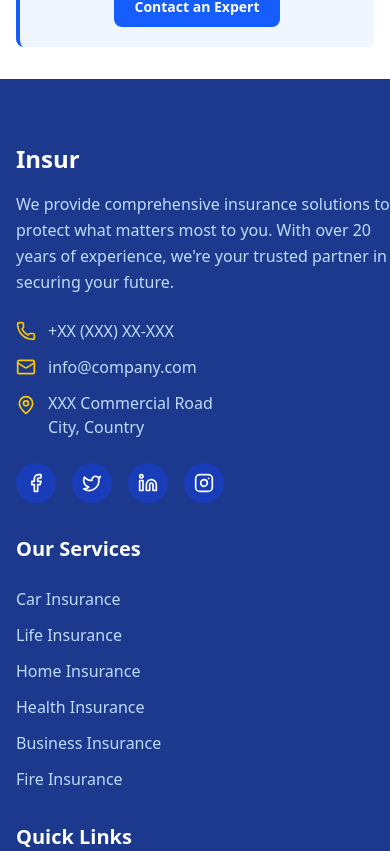
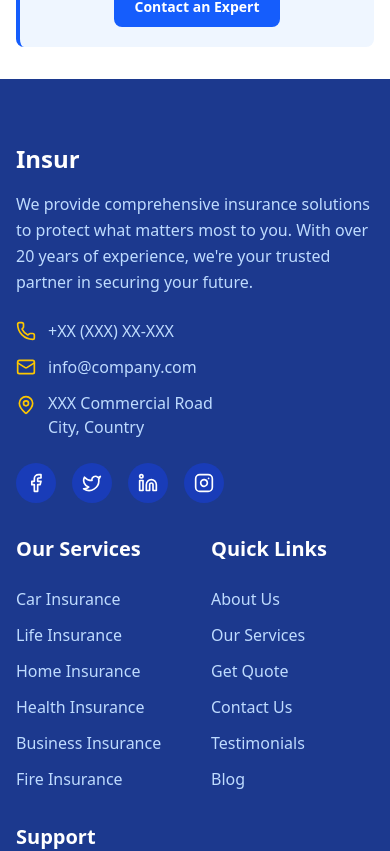
Before and after one commit to G-Bryan237/insurance-service, a Next.js app: page / in a window 390 px wide. Shown: the part 10536-11387 px from the top of the page. Built offline with nearby package versions, Linux system fonts and the light colour scheme.

Commit message:
foooter-homepage mobile view

```diff
--- a/components/Footer.tsx
+++ b/components/Footer.tsx
@@ -53,9 +53,9 @@
     <footer className="bg-blue-900 text-white">
       {/* Main footer content */}
       <div className="container mx-auto px-4 py-16">
-        <div className="grid lg:grid-cols-4 md:grid-cols-2 gap-8">
+        <div className="grid grid-cols-2 md:grid-cols-2 lg:grid-cols-4 gap-8">
           {/* Company info */}
-          <div className="space-y-6">
+          <div className="space-y-6 col-span-2 md:col-span-1">
             <div>
               <h3 className="text-2xl font-bold mb-4">Insur</h3>
               <p className="text-blue-200 leading-relaxed">
```
